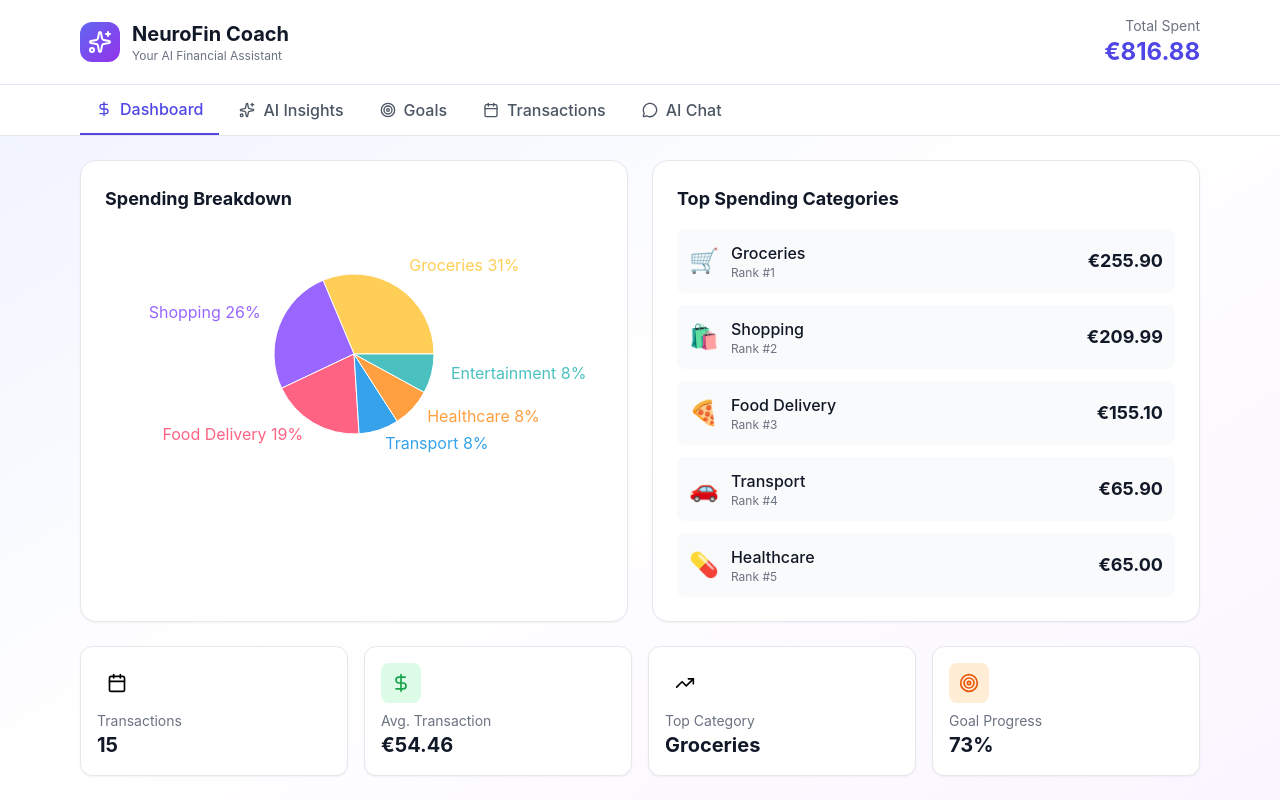
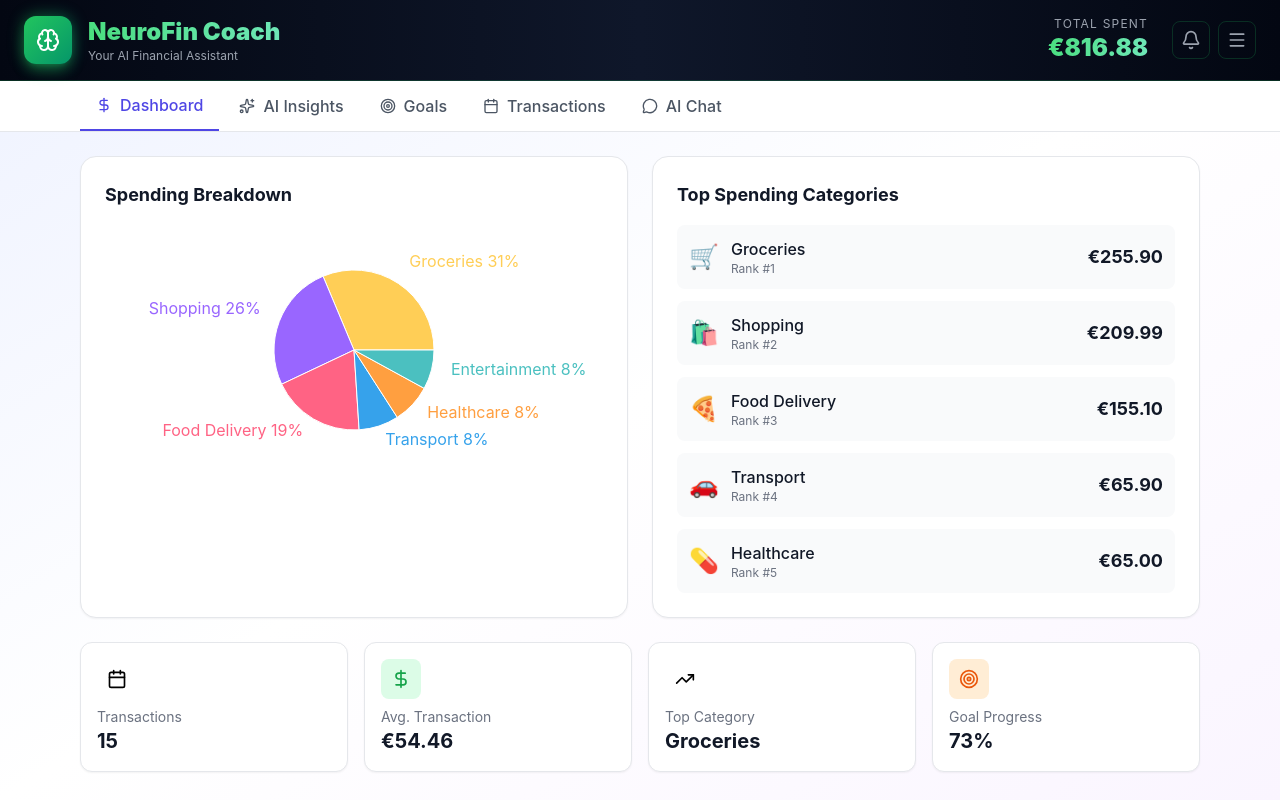
Before and after one commit to a-cvijic/neurofin-cach, a React (Create React App) app: page / in a window 1280 px wide. Built offline with nearby package versions, Linux system fonts and the light colour scheme.

Commit message:
Updated Header to match OTP style

```diff
--- a/src/components/Header.jsx
+++ b/src/components/Header.jsx
@@ -1,23 +1,37 @@
 import React from 'react';
-import { Sparkles } from 'lucide-react';
+import { Brain, Menu, Bell } from 'lucide-react';
 
 const Header = ({ totalSpent }) => {
   return (
-    <header className="bg-white shadow-sm border-b border-indigo-100">
-      <div className="max-w-6xl mx-auto px-4 py-4">
+    <header className="bg-gradient-to-r from-gray-950 via-slate-900 to-gray-950 border-b border-green-500/20 backdrop-blur-sm sticky top-0 z-50">
+      <div className="max-w-7xl mx-auto px-6 py-4">
         <div className="flex items-center justify-between">
-          <div className="flex items-center gap-3">
-            <div className="w-10 h-10 bg-gradient-to-br from-indigo-500 to-purple-600 rounded-xl flex items-center justify-center">
-              <Sparkles className="w-6 h-6 text-white" />
+          <div className="flex items-center gap-4">
+            <div className="relative">
+              <div className="absolute inset-0 bg-gradient-to-r from-green-500 to-emerald-500 rounded-xl blur opacity-50 animate-pulse" />
+              <div className="relative w-12 h-12 bg-gradient-to-br from-green-500 to-emerald-600 rounded-xl flex items-center justify-center shadow-lg shadow-green-500/30">
+                <Brain className="w-6 h-6 text-white" />
+              </div>
             </div>
             <div>
-              <h1 className="text-xl font-bold text-gray-900">NeuroFin Coach</h1>
-              <p className="text-xs text-gray-500">Your AI Financial Assistant</p>
+              <h1 className="text-2xl font-black bg-gradient-to-r from-green-400 to-emerald-300 bg-clip-text text-transparent">NeuroFin Coach</h1>
+              <p className="text-xs text-gray-400">Your AI Financial Assistant</p>
             </div>
           </div>
-          <div className="text-right">
-            <p className="text-sm text-gray-500">Total Spent</p>
-            <p className="text-2xl font-bold text-indigo-600">€{totalSpent.toFixed(2)}</p>
+
+          <div className="flex items-center gap-6">
+            <div className="text-right">
+              <p className="text-xs text-gray-400 uppercase tracking-widest">Total Spent</p>
+              <p className="text-2xl font-black bg-gradient-to-r from-green-400 to-emerald-300 bg-clip-text text-transparent">€{totalSpent.toFixed(2)}</p>
+            </div>
+            <div className="flex items-center gap-2">
+              <button className="p-2 hover:bg-green-500/20 rounded-lg transition-colors border border-green-500/20">
+                <Bell className="w-5 h-5 text-gray-400 hover:text-green-400" />
+              </button>
+              <button className="p-2 hover:bg-green-500/20 rounded-lg transition-colors border border-green-500/20">
+                <Menu className="w-5 h-5 text-gray-400 hover:text-green-400" />
+              </button>
+            </div>
           </div>
         </div>
       </div>
```
